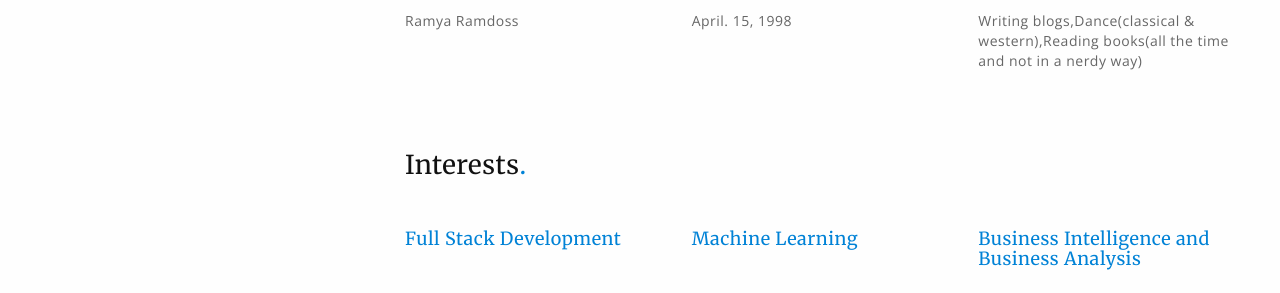
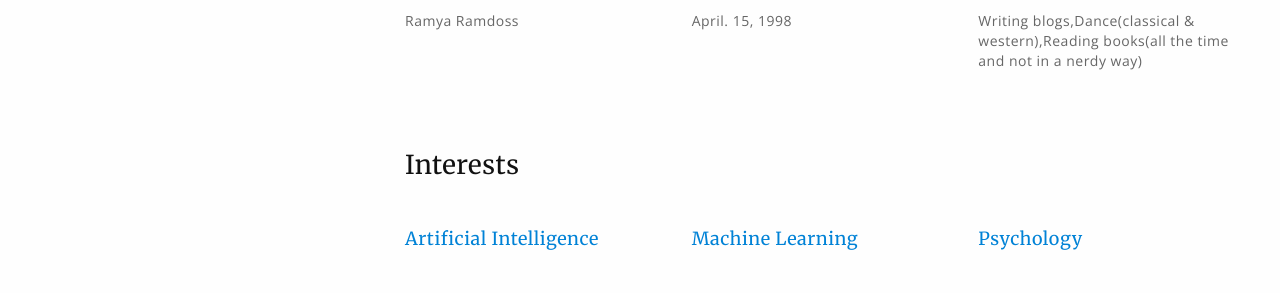
Before and after one commit to Ramyahd98/Ramyahd98.github.io, a plain HTML site: page index.html in a window 1280 px wide. Shown: the part 659-952 px from the top of the page. Drawn offline with nearby package versions, Linux system fonts and the light colour scheme; a script that the page names is missing; files whose address does not match are found by name; a web font is replaced by a local one.

Commit message:
Update index.html

```diff
--- a/index.html
+++ b/index.html
@@ -130,12 +130,12 @@
 
                 <!-- awards -->
                 <div class="page-header space-left">
-                    <h3>Interests<span class="text-primary">.</span></h3>
+                    <h3>Interests<span class="text-primary"></span></h3>
                 </div>
                 <div class="row">
                     <div class="col-md-4">
                         <div class="award">
-                            <h5 class="text-primary">Full Stack Development</h5>
+                            <h5 class="text-primary">Artificial Intelligence</h5>
 
                         </div>
                     </div><!-- / award -->
@@ -149,7 +149,7 @@
 
                     <div class="col-md-4">
                         <div class="award">
-                            <h5 class="text-primary">Business Intelligence and Business Analysis</h5>
+                            <h5 class="text-primary">Psychology</h5>
 
                         </div>
                     </div><!-- / award -->
```
